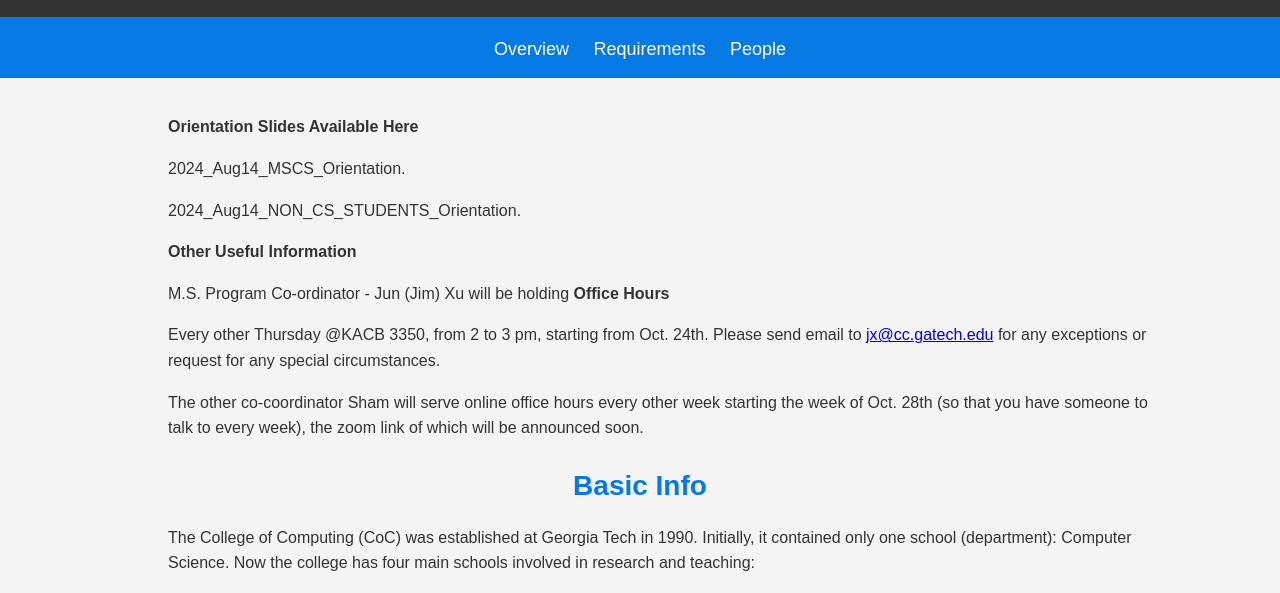
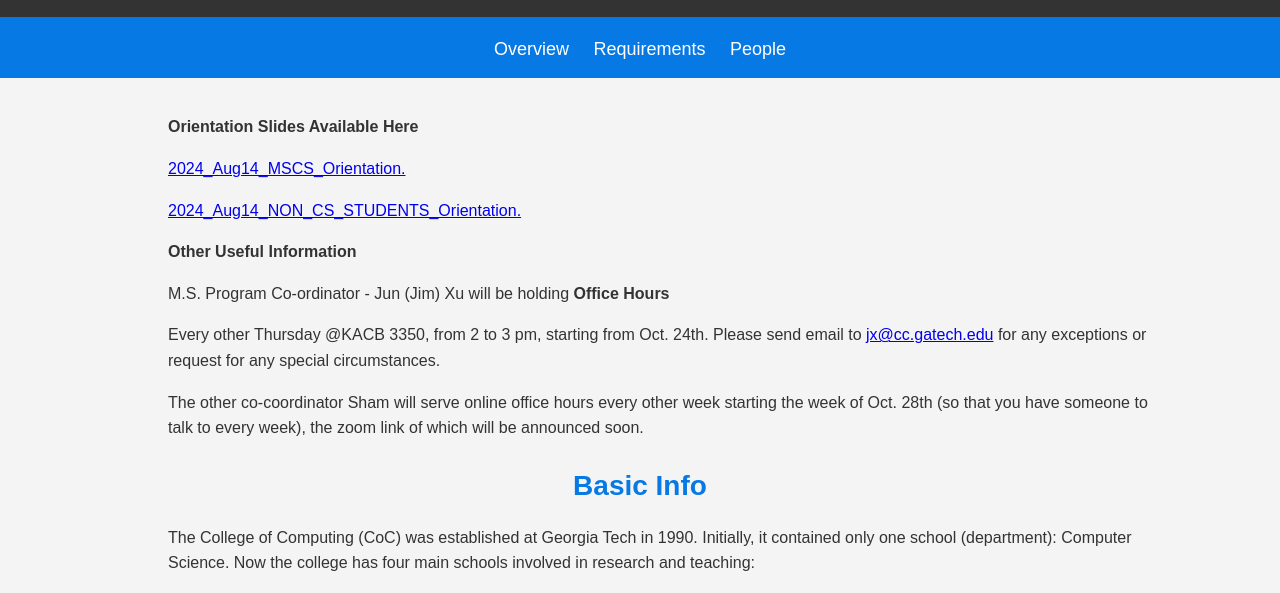
Before and after one commit to jimxuosu/MSCS-compsys-website, a plain HTML site: page index.html in a window 1280 px wide. Shown: the part 128-721 px from the top of the page. Drawn offline with Linux system fonts and the light colour scheme.

Commit message:
update resources

```diff
--- a/index.html
+++ b/index.html
@@ -24,8 +24,8 @@
 
     <section id="about" class="container">
         <ul><strong>Orientation Slides Available Here</strong></ul>
-        <ul>2024_Aug14_MSCS_Orientation.<a href="./2024_Aug14_MS_Orientation_FINAL_Navathe.pptx" target="_blank"></a></ul>
-        <ul>2024_Aug14_NON_CS_STUDENTS_Orientation<a href="./2024_August14_NON_CS_STUDENTS_v2.pptx" target="_blank"></a>.</ul>
+        <ul><a href="/2024_Aug14_MS_Orientation_FINAL_Navathe.pptx">2024_Aug14_MSCS_Orientation.</a></ul>
+        <ul><a href="/2024_August14_NON_CS_STUDENTS_v2.pptx">2024_Aug14_NON_CS_STUDENTS_Orientation.</a></ul>
         <ul><strong>Other Useful Information</strong></ul>
         <ul>M.S. Program Co-ordinator - Jun (Jim) Xu will be holding <strong>Office Hours</strong></ul>
         <ul>Every other Thursday @KACB 3350, from 2 to 3 pm, starting from Oct. 24th. Please send email to <a href="jx@cc.gatech.edu">jx@cc.gatech.edu</a> for any exceptions or request for any special circumstances.</ul>
```
